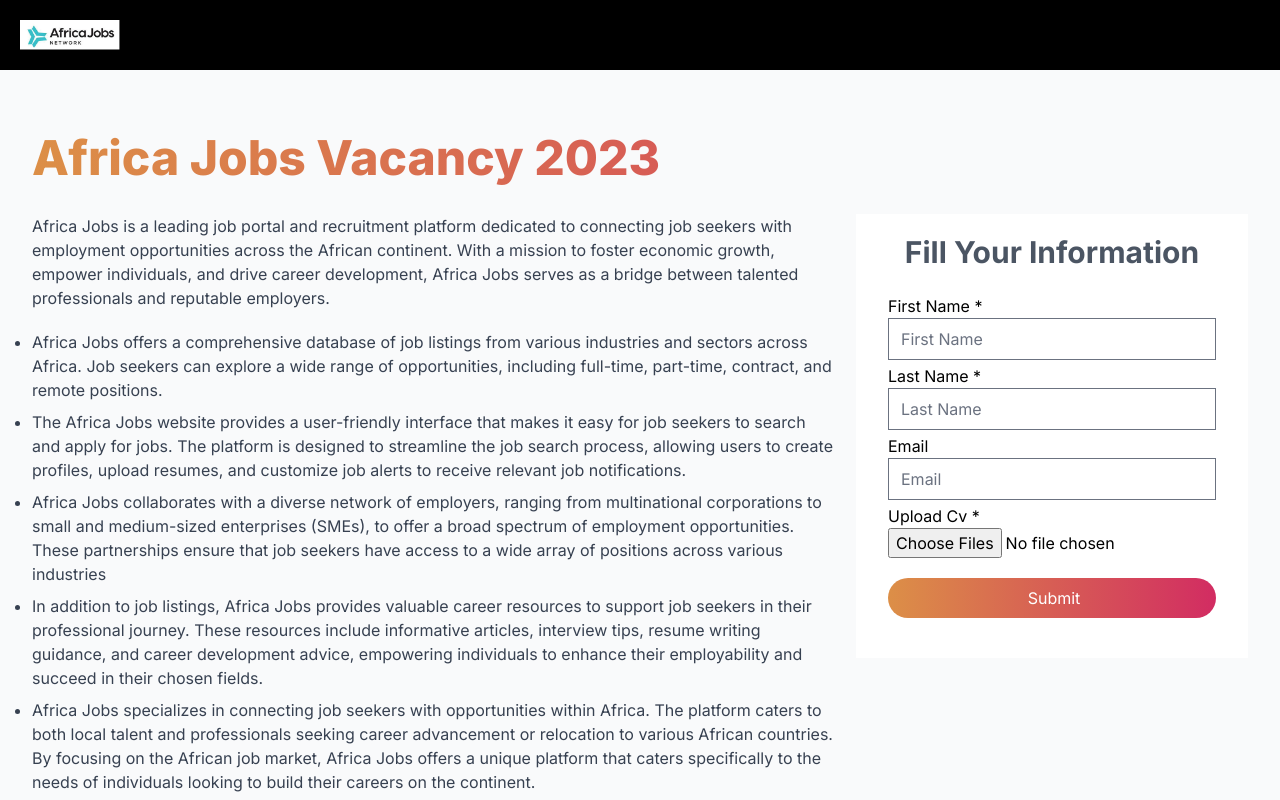
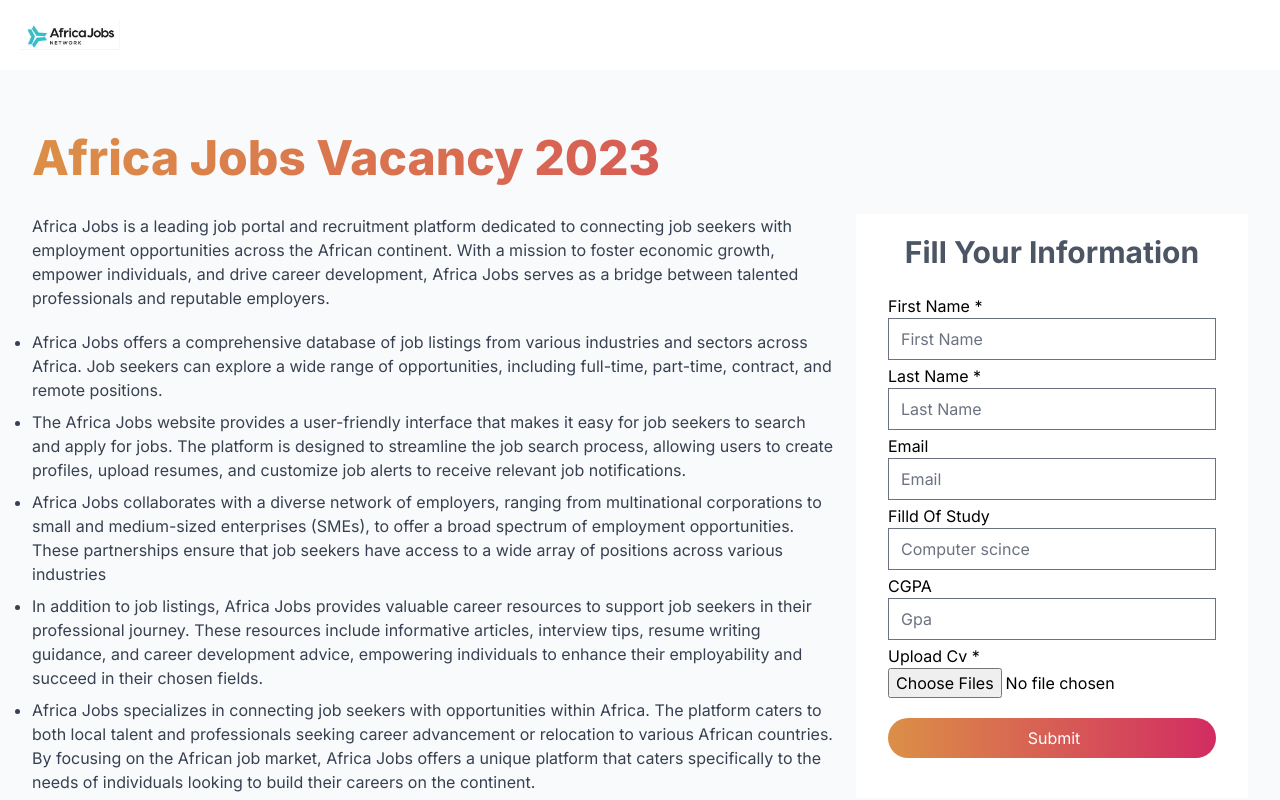
Before and after one commit to DAdawit/NationalCareerExpo, a Next.js app: page /company in a window 1280 px wide. Shown: the top 800 px of the page. Built offline with nearby package versions, Linux system fonts and the light colour scheme.

Commit message:
some change

```diff
--- a/common/NavBar.jsx
+++ b/common/NavBar.jsx
@@ -4,7 +4,7 @@
 
 const NavBar = () => {
   return (
-    <nav style={{ backgroundColor: "#000" }}>
+    <nav style={{ backgroundColor: "#fff" }} className="">
       <div className="flex justify-between p-5">
         <Link href="/">
           <Image
--- a/components/Company/ApplicationForm.jsx
+++ b/components/Company/ApplicationForm.jsx
@@ -69,6 +69,30 @@
             />
             <small className="text-red-500">{errors.email?.message}</small>
           </div>
+          <div className="grid mt-1">
+            <label htmlFor="fildStudy">Filld Of Study</label>
+            <input
+              type="text"
+              name="fildStudy"
+              placeholder="Computer scince"
+              {...register("fildStudy", {
+                required: "Fild Study is required",
+              })}
+            />
+            <small className="text-red-500">{errors.fildStudy?.message}</small>
+          </div>
+          <div className="grid mt-1">
+            <label htmlFor="gpa">CGPA</label>
+            <input
+              type="number"
+              name="gpa"
+              placeholder="Gpa"
+              {...register("gpa", {
+                required: "GPA is required",
+              })}
+            />
+            <small className="text-red-500">{errors.gpa?.message}</small>
+          </div>
 
           <div className="grid mt-1 col-span-2">
             <label htmlFor="description">Upload Cv *</label>
--- a/components/Home/AboutEvent.jsx
+++ b/components/Home/AboutEvent.jsx
@@ -18,7 +18,7 @@
       </AnimationOnScroll>
       <AnimationOnScroll
         animateOnce
-        animateIn="animate__animated  animate__fadeInDown animate__delay-0.3s animate__slow	0.5s"
+        animateIn="animate__animated  animate__fadeInUp animate__delay-0.3s animate__slow	0.5s"
       >
         <div className="flex flex-col-reverse md:flex-row items-center gap-x-16 gap-y-8">
           <div className="w-full">
--- a/components/Home/Objects.jsx
+++ b/components/Home/Objects.jsx
@@ -8,7 +8,7 @@
       <section className="container mx-auto px-5 mt-16">
         <AnimationOnScroll
           animateOnce
-          animateIn="animate__animated  animate__fadeInUp animate__delay-0.3s animate__slow	0.5s"
+          animateIn="animate__animated  animate__slideInDown animate__delay-0.3s animate__slow	0.5s"
         >
           <h1 className="gridiantText text-5xl text-center font-extrabold py-16">
             Our Objectives
@@ -18,9 +18,9 @@
         <div className="grid grid-cols-1 md:grid-cols-2 lg:grid-cols-2 gap-16 justify-items-center max-w-5xl mx-auto">
           <AnimationOnScroll
             animateOnce
-            animateIn="animate__animated  animate__backInLeft animate__delay-0.3s animate__slow	0.5s"
+            animateIn="animate__animated  animate__slideInDown animate__delay-0.3s animate__slow	0.5s"
           >
-            <div className="shadow-lg grid  p-8 rounded-xl bg-white">
+            <div className="shadow-lg grid  p-8 rounded-xl bg-white h-full">
               <div className="flex justify-center items-center h-20">
                 <h1 className="gridiantText text-2xl text-center font-bold">
                   Forge Face-to-Face <br /> Connections
@@ -37,9 +37,28 @@
           </AnimationOnScroll>
           <AnimationOnScroll
             animateOnce
-            animateIn="animate__animated  animate__backInRight animate__delay-0.3s animate__slow	0.5s"
+            animateIn="animate__animated  animate__slideInDown animate__delay-0.3s animate__slow	0.5s"
           >
-            <div className="shadow-lg grid  p-8 rounded-xl bg-white">
+            <div className="shadow-lg grid  p-8 rounded-xl bg-white h-full">
+              <div className="flex justify-center items-center h-20">
+                <h1 className="gridiantText text-2xl text-center font-bold">
+                  Advocacy, Inspiration, and <br /> Learning
+                </h1>
+              </div>
+              <p className="text-base text-gray-500 text-center tracking-wide">
+                Immerse yourself in a rich tapestry of advocacy, information
+                sharing, learning, and inspiration. Engage in thought-provoking
+                conferences, panel discussions, and workshops, and be part of
+                the transformative dialogue shaping the future of recruitment in
+                the digital age.
+              </p>
+            </div>
+          </AnimationOnScroll>
+          <AnimationOnScroll
+            animateOnce
+            animateIn="animate__animated  animate__slideInDown animate__delay-0.3s animate__slow	0.5s"
+          >
+            <div className="shadow-lg grid  p-8 rounded-xl bg-white h-full">
               <div className="flex justify-center items-center h-20">
                 <h1 className="gridiantText text-2xl text-center font-bold">
                   Illuminate the Fresh Graduate <br /> Advantage
@@ -56,9 +75,9 @@
 
           <AnimationOnScroll
             animateOnce
-            animateIn="animate__animated  animate__backInLeft animate__delay-0.3s animate__slow	0.5s"
+            animateIn="animate__animated  animate__slideInDown animate__delay-0.3s animate__slow	0.5s"
           >
-            <div className="shadow-lg grid  p-8 rounded-xl bg-white">
+            <div className="shadow-lg grid  p-8 rounded-xl bg-white h-full">
               <div className="flex justify-center items-center h-20">
                 <h1 className="gridiantText text-2xl text-center font-bold">
                   Network Your Way to <br /> Success
@@ -72,25 +91,6 @@
               </p>
             </div>
           </AnimationOnScroll>
-          <AnimationOnScroll
-            animateOnce
-            animateIn="animate__animated  animate__backInRight animate__delay-0.3s animate__slow	0.5s"
-          >
-            <div className="shadow-lg grid  p-8 rounded-xl bg-white">
-              <div className="flex justify-center items-center h-20">
-                <h1 className="gridiantText text-2xl text-center font-bold">
-                  Advocacy, Inspiration, and <br /> Learning
-                </h1>
-              </div>
-              <p className="text-base text-gray-500 text-center tracking-wide">
-                Immerse yourself in a rich tapestry of advocacy, information
-                sharing, learning, and inspiration. Engage in thought-provoking
-                conferences, panel discussions, and workshops, and be part of
-                the transformative dialogue shaping the future of recruitment in
-                the digital age.
-              </p>
-            </div>
-          </AnimationOnScroll>
         </div>
       </section>
     </>
```
